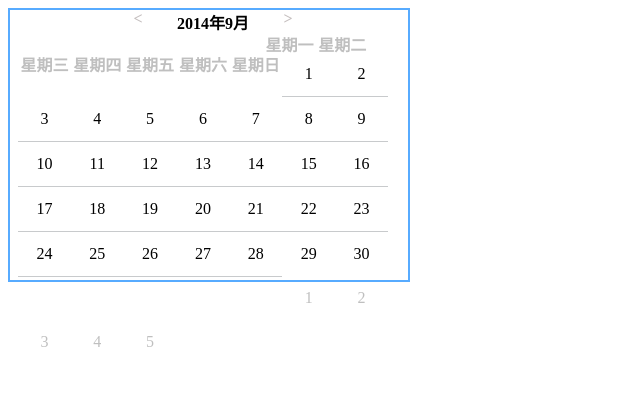
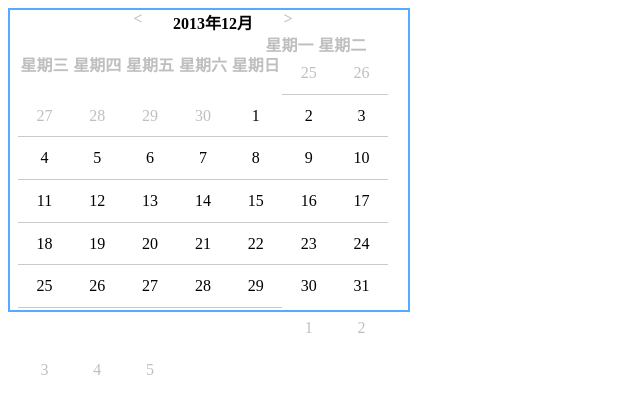
Before and after one commit to vczero/component, a plain HTML site: page calendar.html in a window 1280 px wide. Shown: the whole page, without its empty margins (0-640 px from the left). Drawn offline with Linux system fonts and the light colour scheme.

Commit message:
calendar cell 5->6

```diff
--- a/calendar.html
+++ b/calendar.html
@@ -5,7 +5,7 @@
 		<script type="text/javascript" src="calendar.js"></script>
 		<script type="text/javascript">
 			function showCalendar(){
-				var c = new Calendar('calendar',new Date());
+                var c = new Calendar('calendar',new Date('2013-12'));
 				c.showUI(function(date){
 					console.log(date);
 				});
@@ -13,6 +13,6 @@
 		</script>
 	</head>
 	<body onload="showCalendar()">
-		<div id="calendar" style="width:390px; height:270px;"></div>
+		<div id="calendar" style="width:390px; height:300px;"></div>
 	</body>
 </html>
--- a/calendar.js
+++ b/calendar.js
@@ -21,9 +21,8 @@ var Calendar = (function(){
 
 	Calendar.prototype['showUI'] = function(callback){
 		var exist = document.getElementById('vczero_celldom_0');
-		//如果存在节点：移除
 		if(!!exist){
-			for(var e = 0; e < 35; e++){
+			for(var e = 0; e < 42; e++){
 				var node = document.getElementById('vczero_celldom_' + e);
 				node.onclick = null; //移除事件处理程序
 				this.div.removeChild(node);
@@ -32,7 +31,7 @@ var Calendar = (function(){
 
 		var width = this.width,
 		    height = this.height,
-		    cell = {width: (parseInt(width) - 20)/7, height: (parseInt(height) -30 - 20)/5},
+		    cell = {width: (parseInt(width) - 20)/7, height: (parseInt(height) -30 - 20)/6},
 		    monthArr = this._monthPanel(this.date);
 		this.div.style.paddingLeft = '8px';
 		this.div.style.border = '2px solid #57ABFF';
@@ -41,7 +40,7 @@ var Calendar = (function(){
 		this._addHeader();
 		this._addWeekday();
 
-		for(var i = 0; i < 35; i++){
+		for(var i = 0; i < 42; i++){
 			var cellDOM = document.createElement('div');
 			cellDOM.style.width = cell.width + 'px';
 			cellDOM.style.height = cell.height + 'px';
@@ -54,7 +53,7 @@ var Calendar = (function(){
 			cellDOM.setAttribute('date',monthArr.date[i]); //设置日期对象到DOM属性date上
 			cellDOM.innerHTML = monthArr.date[i].getDate();
 			//去掉最后一行横线
-			if(i < 28){
+			if(i < 35){
 				cellDOM.style.borderBottom = '1px solid #C8CACC';
 			}
 
@@ -64,7 +63,6 @@ var Calendar = (function(){
 			this.div.appendChild(cellDOM);
 		}
 
-		var _that = this;
 		//使用父元素事件委托
 		this.div.addEventListener('click',function(e){
 			var node = e.target;
@@ -93,7 +91,7 @@ var Calendar = (function(){
 		dateDiv.style.margin = '0 auto';
 		dateDiv.style.textAlign = 'center';
 		dateDiv.style.fontWeight = 'bold';
-		dateDiv.id = 'vczero_datediv'
+		dateDiv.id = 'vczero_datediv';
 
 		//< DIV
 		var leftDiv = document.createElement('div');
@@ -147,7 +145,7 @@ var Calendar = (function(){
 		dateDiv.appendChild(timeDiv);
 		dateDiv.appendChild(rightDiv);
 		this.div.appendChild(dateDiv);
-	}
+	};
 
 	//增加星期
 	Calendar.prototype._addWeekday = function(){
@@ -161,7 +159,7 @@ var Calendar = (function(){
 
 		}
 
-		for(var i = 0; i < 7; i++){
+		for(var n = 0; n < 7; n++){
 			var weekday = document.createElement('div');
 			weekday.style.width = (parseInt(this.width) - 20)/7 + 'px';
 			weekday.style.height = '20px';
@@ -170,25 +168,25 @@ var Calendar = (function(){
 			weekday.style.color = '#BFBFBF';
 			weekday.style.fontWeight = 'bold';
 			weekday.style.textAlign = 'center';
-			weekday.id = 'vczero_week_' + i;
-			weekday.innerHTML = Calendar.week[i];
+			weekday.id = 'vczero_week_' + n;
+			weekday.innerHTML = Calendar.week[n];
 			this.div.appendChild(weekday);
 		}
-	}
+	};
 
 	Calendar.prototype._monthPanel = function(date){
 		//如果传递了Date对象，则按Date对象进行计算月份面板
 		//否则，按照当前月份计算面板
-		var date = date || new Date(),
-		    year = date.getFullYear(),
-		    month = date.getMonth(),
-		    day = date.getDate(),
-		    week = date.getDay(),
+		var myDate = date || new Date(),
+		    year = myDate.getFullYear(),
+		    month = myDate.getMonth(),
+		    day = myDate.getDate(),
+		    week = myDate.getDay(),
 		    currentDays = new Date(year, month + 1, 0).getDate(),
 		    preDays = new Date(year, month, 0).getDate(),
 		    firstDay = new Date(year, month, 1),
 		    firstCell = firstDay.getDay() === 0 ? 6 : firstDay.getDay() - 1,
-		    bottomCell =  35 - currentDays - firstCell;
+		    bottomCell =  42 - currentDays - firstCell;
 		//前一个月该显示多少天
 		var preMonth = [];
 		for(var p = firstCell; p > 0; p--){
```
